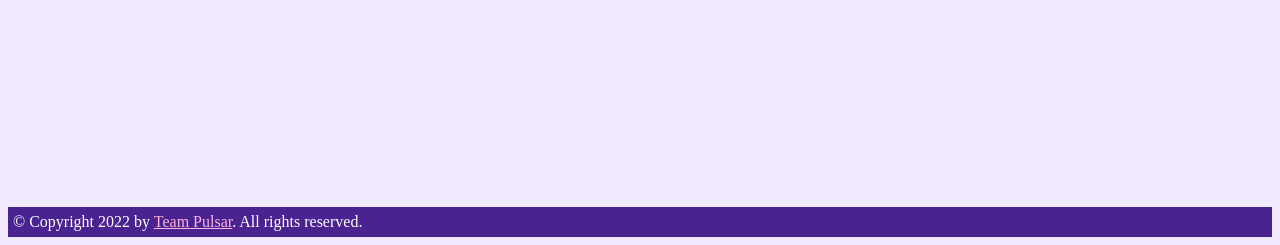
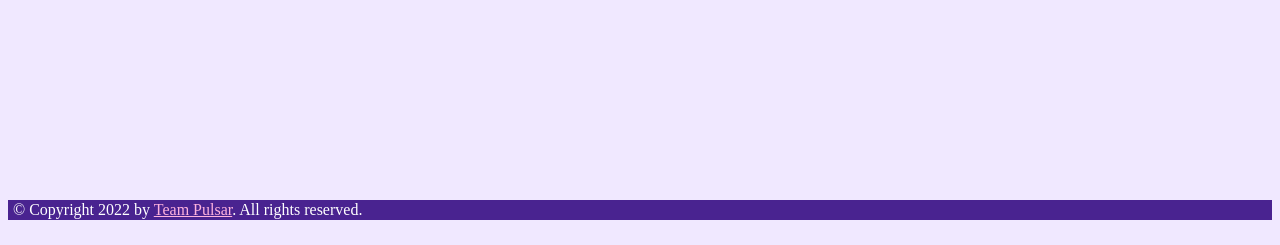
Before and after one commit to Pulsar312/Produce-Pong, a Flask app: page / in a window 1280 px wide. Shown: the part 571-816 px from the top of the page. After the commit the page ends 791 px from the top, so only its background shows below. Run offline with Flask 2, Linux system fonts and the light colour scheme.

Commit message:
update footer

```diff
--- a/static/style.css
+++ b/static/style.css
@@ -23,7 +23,6 @@
 body {
     background-color: var(--background);
     color: var(--primary);
-    height: 100vh;
     display: flex;
     flex-direction: column;
 }
@@ -49,6 +48,7 @@ p {
 /* Needed to fix the footer*/
 .fixcontent{
     flex: 1 0 auto;
+    min-height: calc(101vh - 45px);
 }
 
 /*-----------------HEADER-----------------*/
@@ -143,7 +143,7 @@ p {
     bottom:0;
     left:0;
     right:0;
-    height: 30px;
+    height: 20px;
     display: flex;
     align-items: center;
     flex-shrink: 0;
```
